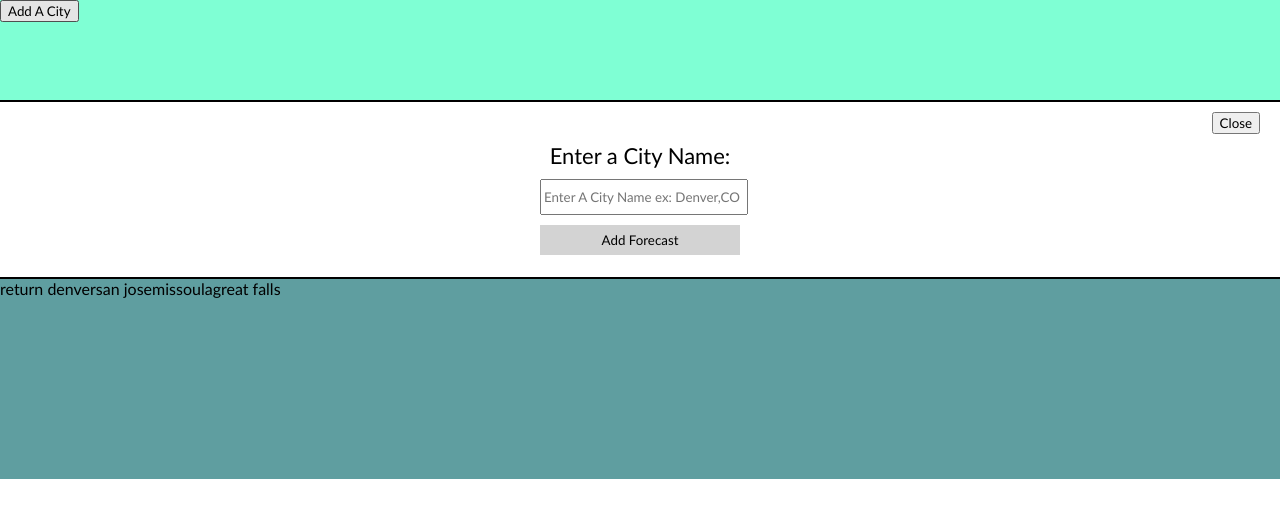
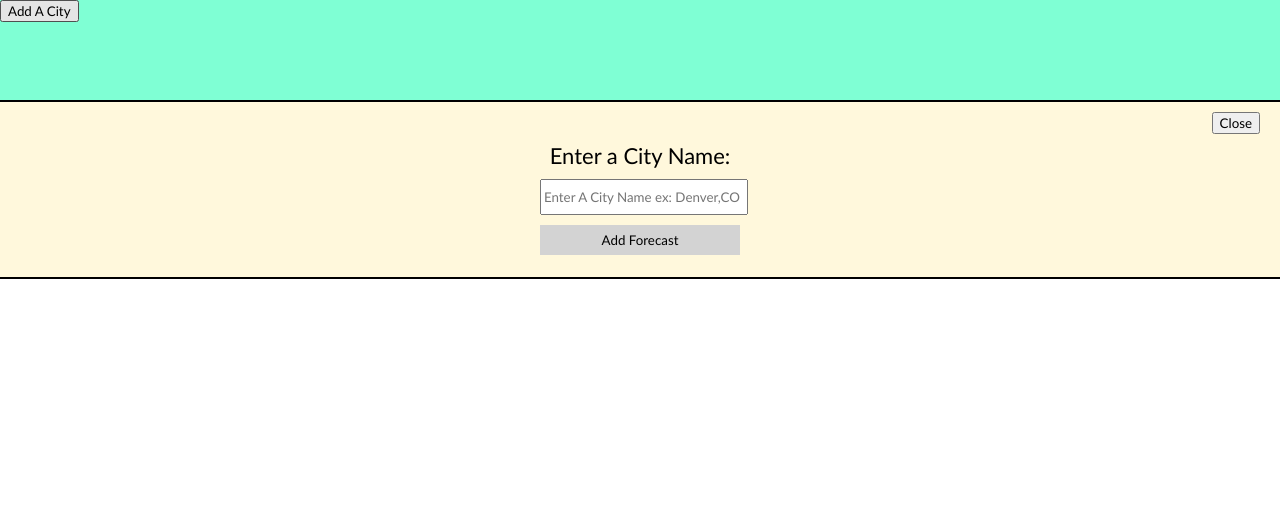
Before and after one commit to noahaklem/weather-watcher-frontend, a React (Create React App) app: page / in a window 1280 px wide. Shown: the top 518 px of the page. Built offline with nearby package versions, Linux system fonts and the light colour scheme.

Commit message:
finalize presentational components and props pass down

```diff
--- a/src/App.js
+++ b/src/App.js
@@ -14,7 +14,7 @@ class App extends Component {
       isLoggedIn: false,
       showForm: true,
       city: '',
-      cities: ["denver", "san jose", "missoula", "great falls"],
+      cities: [],
       forecasts: []
     }
     this.handleOnToggle = this.handleOnToggle.bind(this);
@@ -29,20 +29,18 @@ class App extends Component {
         showForm: !this.state.showForm
       }
     })
-    console.log(this.state)
   }
 
   handleOnSubmit = (event) => {
     event.preventDefault();
     const city = this.state.city;
-    // this.addForecast(city);
     this.setState( previousState => {
       return {
         city: '',
         cities: [...previousState.cities, city]
       }
     })
-    console.log(this.state)
+    this.addForecast(city);
   }
 
   handleOnChange = (event) => {
@@ -52,17 +50,13 @@ class App extends Component {
     })
   }
 
-  // handleFetch = () => {
-  //   console.log("its time to fetch stuff")
-  // }
-
-  // addForecast = city_name => {
-  //   ForecastService.createForecast(city_name).then(forecast => this.setState(previousState => {
-  //     return {
-  //       forecasts: [previousState.forecasts, forecast]
-  //     }
-  //   }))
-  // }
+  addForecast = city => {
+    ForecastService.createForecast(city).then(forecast => this.setState(previousState => {
+      return {
+        forecasts: [...previousState.forecasts, forecast]
+      }
+    }))
+  }
 
   // componentDidMount() {
   //   ForecastService.getForecast().then(forecasts => this.setState({ forecasts })
@@ -70,11 +64,12 @@ class App extends Component {
   // }
 
   render () {
+    console.log(this.state.forecasts)
     return (
       <>
         <Navigation onClick={ this.handleOnToggle }/>
-        <NewCityForm showForm={ this.state.showForm } onClick={ this.handleOnToggle } onSubmit={ this.handleOnSubmit } onChange={ this.handleOnChange }/>
-        <Cities cities={ this.state.cities }/>
+        <NewCityForm showForm={ this.state.showForm } onClick={ this.handleOnToggle } onSubmit={ this.handleOnSubmit } onChange={ this.handleOnChange } city={ this.state.city }/>
+        <Cities cities={ this.state.cities } forecasts={ this.state.forecasts }/>
       </>
 
       // <div className='app'>
--- a/src/components/presentational/Button.js
+++ b/src/components/presentational/Button.js
@@ -1,4 +1,4 @@
-function Button({ onClick }) {
+const Button = ({ onClick }) => {
   return (
     <button onClick={ onClick }>
       Add A City
--- a/src/components/presentational/Cities.js
+++ b/src/components/presentational/Cities.js
@@ -1,9 +1,19 @@
 import CityCard from "./CityCard";
+import ForecastCard from "./ForecastCard";
 
-function Cities({ cities }) {
+function Cities({ cities, forecasts }) {
+  const cityCards = cities.map((city, index) => (
+    <CityCard key={ index } city={ city }/>
+  ));
+
+  const forecastCards = forecasts.map((forecast, index) => (
+    <ForecastCard key={ index } forecast={ forecast.data.attributes.daily_weather }/>
+  ))
+
   return (
-    <section className="cities-container">
-      return { cities }
+    <section className="container">
+      <div className="city-container">{ cityCards }</div>
+      <div className="forecasts-container">{ forecastCards }</div>
     </section>
   )
 }
--- a/src/components/presentational/CityCard.js
+++ b/src/components/presentational/CityCard.js
@@ -1,8 +1,14 @@
-function CityCard(city) {
+function CityCard({key, city}) {
   return (
-    <div className="city-card">
-      This is a city
+    <div key={ key } className="city-card">
+      <div className="content">
+        <button>Delete</button>
+        <div className="city-name">
+          <p>{ city }</p>
+        </div>
+      </div>
     </div>
+
   )
 }
 
--- /dev/null
+++ b/src/components/presentational/ForecastCard.js
@@ -0,0 +1,19 @@
+function ForecastCard({ index, forecast }) {
+  const forecastInfo = forecast.map((f) => (
+    <div key={index} className="forecast-card">
+      <p>{ f.date }</p>
+      <p>{f.conditions}</p>
+      <div>
+        <p>Max Temp:{f.max_temp}</p>
+        <p>Low Temp: {f.min_temp}</p>
+      </div>
+    </div>
+  ))
+  return (
+    <div className="forecast-container">
+      { forecastInfo }
+    </div>
+  )
+}
+
+export default ForecastCard;
--- a/src/components/presentational/Navigation.js
+++ b/src/components/presentational/Navigation.js
@@ -2,7 +2,7 @@ import { NavLink } from "react-router-dom";
 import Button from './Button';
 
 
-function Navigation({ onClick }) {
+const Navigation = ({ onClick }) => {
   return (
     <nav className="navigation-container">
       {/* <SignUp />
--- a/src/components/presentational/NewCityForm.js
+++ b/src/components/presentational/NewCityForm.js
@@ -1,5 +1,3 @@
-import Button from "./Button";
-
 function NewCityForm(props) {
   if (!props.showForm) {
     return null;
@@ -15,6 +13,7 @@ function NewCityForm(props) {
         <input
           type="text"
           name="city"
+          value={ props.city }
           onChange={ props.onChange }
           placeholder="Enter A City Name ex: Denver,CO"
         />
--- a/src/index.css
+++ b/src/index.css
@@ -17,6 +17,7 @@
 
 .add-new-city-form-container {
   text-align: center;
+  background-color: cornsilk;
   border-bottom: 2px solid black;
   height: 175px;
   width: 100%;
@@ -61,7 +62,45 @@
   background-color: lightgreen;
 }
 
-.cities-container {
-  background-color: cadetblue;
+.container {
+  display: flex;
+  flex-direction: row;
+  flex-wrap: nowrap;
   min-height: 200px;
 }
+
+.city-container {
+  display: flex;
+  flex-direction: column;
+  flex-wrap: nowrap;
+}
+
+.city-card {
+  background-color: cornsilk;
+  border: 2px solid black;
+  border-radius: 10px;
+  margin: 10px;
+  height: 150px;
+  width: 150px;
+
+}
+
+.forecasts-container {
+  width: 100%;
+}
+
+.forecast-container {
+  display: flex;
+  flex-direction: row;
+  flex-wrap: nowrap;
+  border-bottom: 2px solid black;
+}
+
+.forecast-card {
+  background-color: aquamarine;
+  border: 2px solid black;
+  border-radius: 10px;
+  margin: 10px;
+  height: 150px;
+  width: 150px;
+}
--- a/src/services/ForecastService.js
+++ b/src/services/ForecastService.js
@@ -13,7 +13,7 @@ const ForecastService = {
     return fetch(`${baseURL}/forecasts`, {
       method: 'POST',
       headers: headers,
-      body: JSON.stringify(body)
+      body: JSON.stringify({city: body})
     }).then(res => res.json());
   }
 }
```
